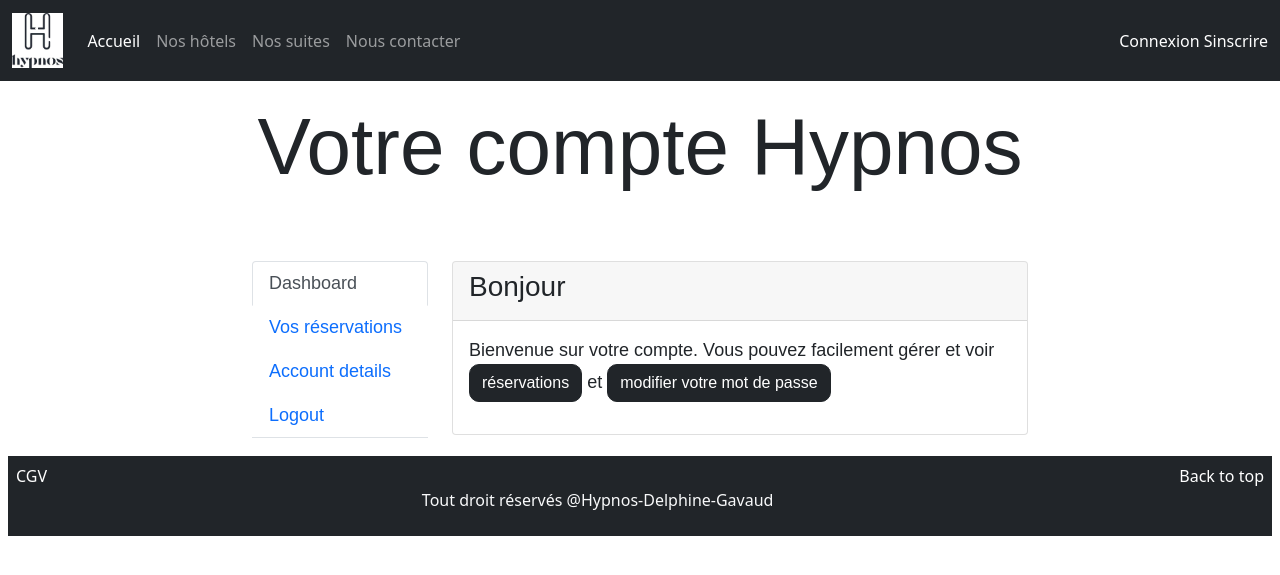
After one commit to delphine5656/hypnos, a Symfony app: template templates/account/index.html.twig in a window 1280 px wide. The commit adds this page. Shown: the top 575 px of the page. Run offline with Twig, Linux system fonts and the light colour scheme; the template is opened without the code that fills it, so the values that code supplies are empty; some libraries are stand-ins or nearby versions.

Commit message:
ajout de la page compte controller plus vue

```diff
--- a/src/Controller/RegistrationController.php
+++ b/src/Controller/RegistrationController.php
@@ -57,7 +57,7 @@ class RegistrationController extends AbstractController
             );
             // do anything else you need here, like send an email
 
-            return $this->redirectToRoute('home');
+            return $this->redirectToRoute('account');
         }
 
         return $this->render('registration/register.html.twig', [
--- a/src/Controller/SecurityController.php
+++ b/src/Controller/SecurityController.php
@@ -14,9 +14,9 @@ class SecurityController extends AbstractController
      */
     public function login(AuthenticationUtils $authenticationUtils): Response
     {
-        // if ($this->getUser()) {
-        //     return $this->redirectToRoute('target_path');
-        // }
+         if ($this->getUser()) {
+             return $this->redirectToRoute('account');
+         }
 
         // get the login error if there is one
         $error = $authenticationUtils->getLastAuthenticationError();
--- /dev/null
+++ b/templates/account/index.html.twig
@@ -0,0 +1,61 @@
+{% extends 'base.html.twig' %}
+
+{% block title %}Gestion de votre compte hypnos{% endblock %}
+
+{% block body %}
+<style>
+    .example-wrapper { margin: 1em auto; max-width: 800px; width: 95%; font: 18px/1.5 sans-serif; }
+    .example-wrapper code { background: #F5F5F5; padding: 2px 6px; }
+</style>
+
+<div class="example-wrapper">
+    <h1 class="display-1 text-center" >Votre compte Hypnos</h1>
+    <section class="my-1 justify-content-center">
+    <br>
+    {%  if is_granted('ROLE_EDITOR') %}
+        <a href="{{ path('admin') }}" class="btn btn-dark">aller sur le panel d'administration</a>
+    {% endif %}
+    </section>
+    <br>
+    <section>
+        <div class="container">
+            <div class="row">
+                <div class="col-lg-3 col-md-4">
+                    <div>
+                        <ul class="nav nav-tabs flex-column" role="tablist">
+                            <li class="nav-item">
+                                <a class="nav-link active btn-dark"> Dashboard</a>
+                            </li>
+                            <li class="nav-item">
+                                <a class="nav-link btn-dark"  href="">Vos réservations</a>
+                            </li>
+                            <li class="nav-item">
+                                <a class="nav-link btn-dark" href="">Account details</a>
+                            </li>
+                            <li class="nav-item">
+                                <a class="nav-link btn-dark" href="{{ path('app_logout')}}"><i class="ti-lock"></i>Logout</a>
+                            </li>
+                        </ul>
+                    </div>
+                </div>
+                <div class="col-lg-9 col-md-8">
+
+                    <div class="tab-content dashboard_content">
+                        <div class="tab-pane fade active show" id="dashboard" role="tabpanel" aria-labelledby="dashboard-tab">
+                            <div class="card">
+                                <div class="card-header">
+                                    <h3>Bonjour {{ app.user.firstname }} {{ app.user.lastnamme }}</h3>
+                                </div>
+                                <div class="card-body">
+                                    <p>Bienvenue sur votre compte. Vous pouvez facilement gérer et voir  <a class="btn btn-dark" href="">réservations</a> et <a class="btn btn-dark" href="">modifier votre mot de passe</a></p>
+                                </div>
+                            </div>
+                        </div>
+                    </div>
+                </div>
+            </div>
+        </div>
+    </section>
+
+</div>
+{% endblock %}
--- a/templates/base.html.twig
+++ b/templates/base.html.twig
@@ -87,7 +87,7 @@
                     </ul>
                     <div class="nav-co">
                         {% if app.user %}
-                            <a href="">Mon compte <small>({{ app.user.firstname }})</small></a> | <a href="{{ path('app_logout') }}">Déconnexion</a>
+                            <a href="{{ path('account') }}">Mon compte <small>({{ app.user.firstname }})</small></a> | <a href="{{ path('app_logout') }}">Déconnexion</a>
                         {% else %}
                             <a href="{{ path('app_login') }}">Connexion</a>
                             <a href="{{ path('app_register') }}">Sinscrire</a>
--- a/templates/home/index.html.twig
+++ b/templates/home/index.html.twig
@@ -150,7 +150,7 @@
                         {% for hotel in etablissement %}
                         <div class="col">
                             <div class="card shadow-sm bg-transparent text-center text-white">
-                                <img src="/images/thumbnails/{{ hotel.thumbnail }}" class="card-img-top" alt="...">
+                                <img src="/images/thumbnails/{{ hotel.thumbnail }}" class="card-img-top" height="200" alt="...">
 
                                 <div class="card-body">
                                     <h4>{{ hotel.name }}</h4>
--- a/templates/suite/index.html.twig
+++ b/templates/suite/index.html.twig
@@ -12,7 +12,7 @@
     </style>
 
     <main class="container-fluid">
-        <h1 class="display-1">Les suites d'Hypnos dans toutes la France</h1>
+        <h1 class="display-1 text-center">Les suites d'Hypnos dans toutes la France</h1>
         <section class="py-5">
                 <div class="row row-cols-1 row-cols-sm-2 row-cols-md-3 g-3 justify-content-center">
                     {% for suite in suites %}
```
Also changed, not shown: src/Controller/AccountController.php (added, +21 -0 lines), 1 other file.
